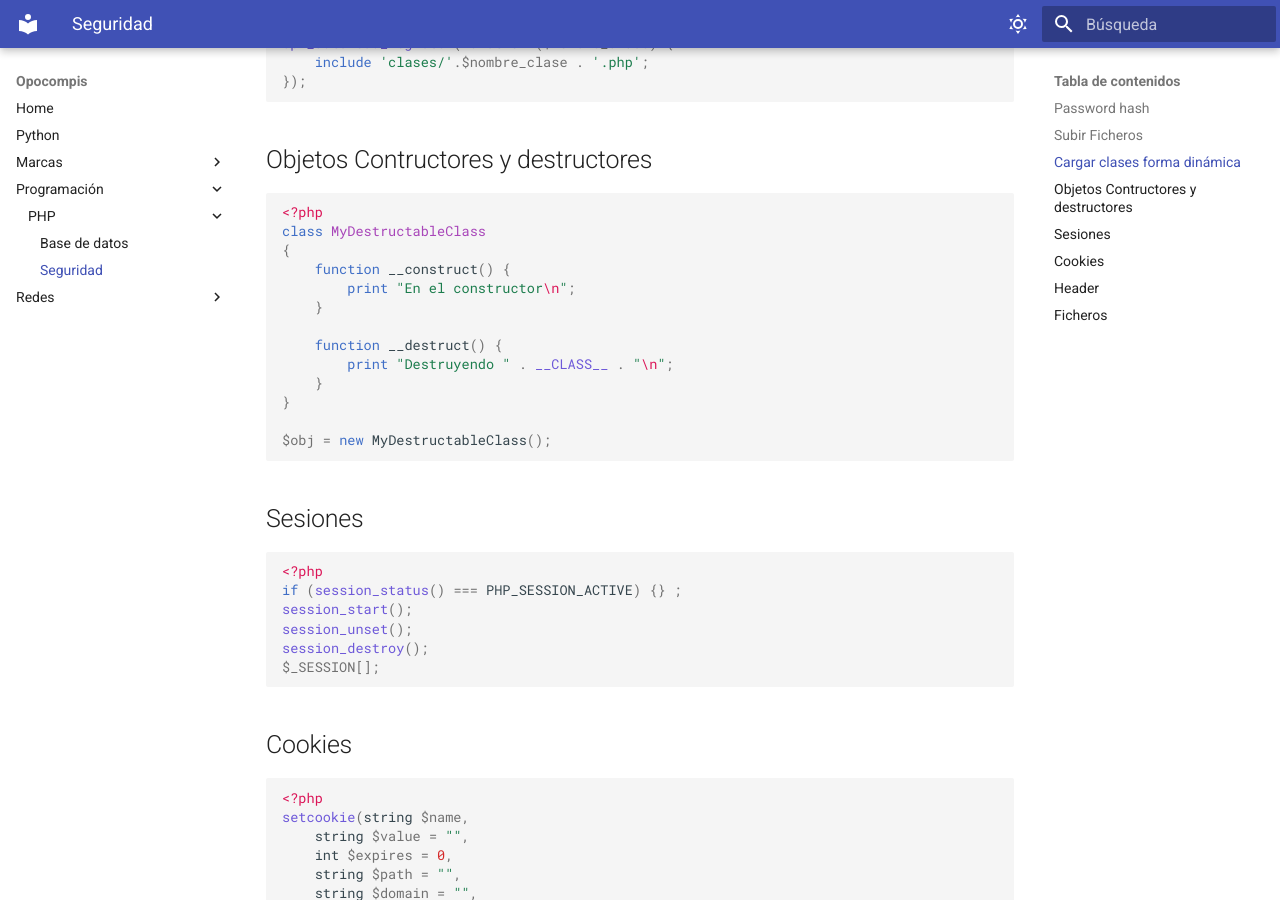
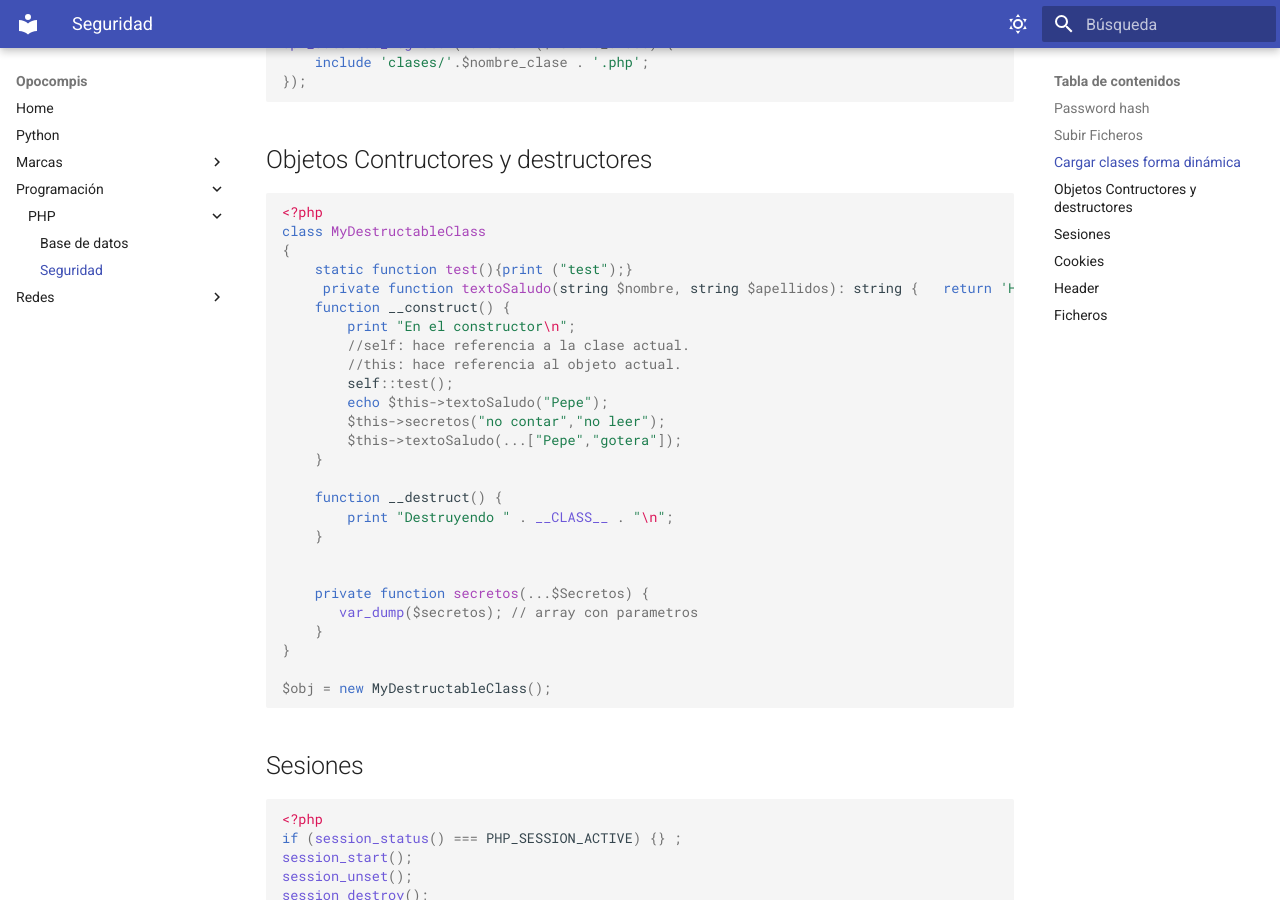
Before and after one commit to Holowachu/opos, an MkDocs documentation site: the page built from docs/Programación/PHP/Varios.md, in a window 1280 px wide and 900 px high, scrolled down 963 px. Built offline with MkDocs 1.6.1 and Material for MkDocs 9.7.7, drawn with Linux system fonts in a browser that asks for light colours.

Commit message:
objetos php

```diff
--- a/docs/Programación/PHP/Varios.md
+++ b/docs/Programación/PHP/Varios.md
@@ -47,12 +47,25 @@ spl_autoload_register(function ($nombre_clase) {
 <?php
 class MyDestructableClass
 {
+    static function test(){print ("test");}
+     private function textoSaludo(string $nombre, string $apellidos): string {   return 'HOLA ' . $nombre . " ".$apellidos; }
     function __construct() {
         print "En el constructor\n";
+        //self: hace referencia a la clase actual.
+        //this: hace referencia al objeto actual.
+        self::test();
+        echo $this->textoSaludo("Pepe");
+        $this->secretos("no contar","no leer");
+        $this->textoSaludo(...["Pepe","gotera"]);
     }
 
     function __destruct() {
         print "Destruyendo " . __CLASS__ . "\n";
+    }
+
+
+    private function secretos(...$Secretos) {
+       var_dump($secretos); // array con parametros
     }
 }
 
```
